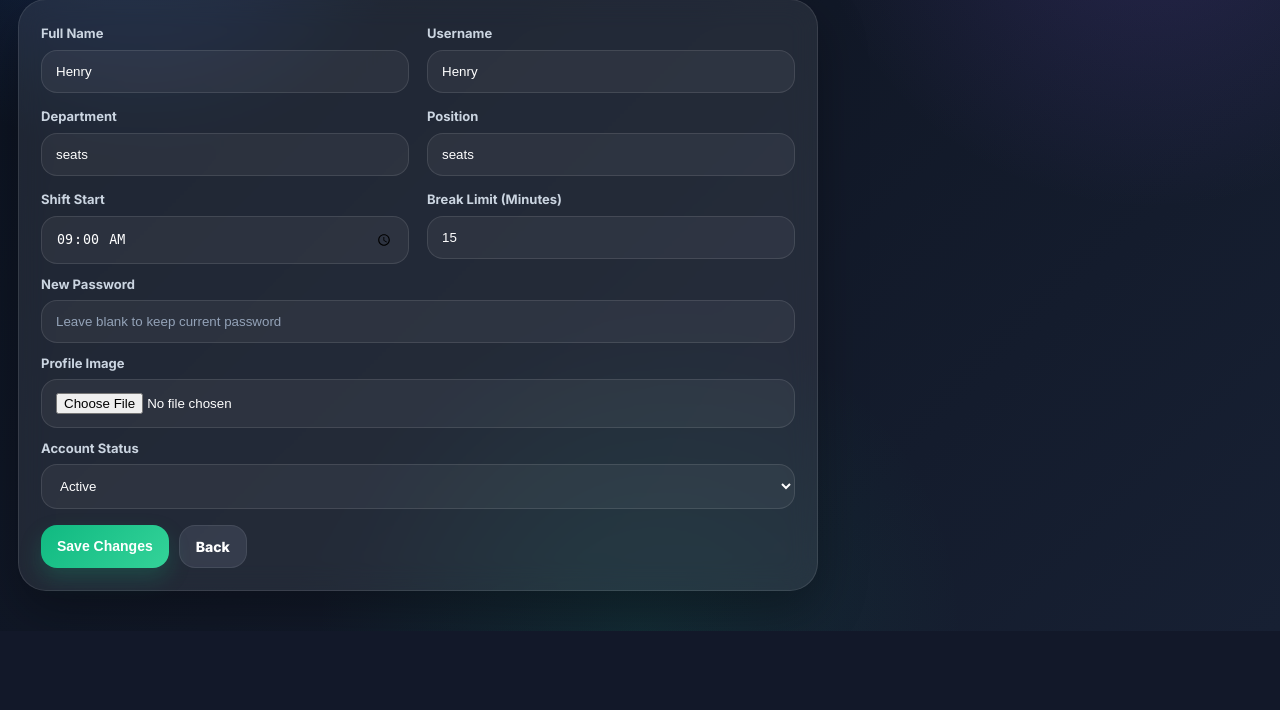
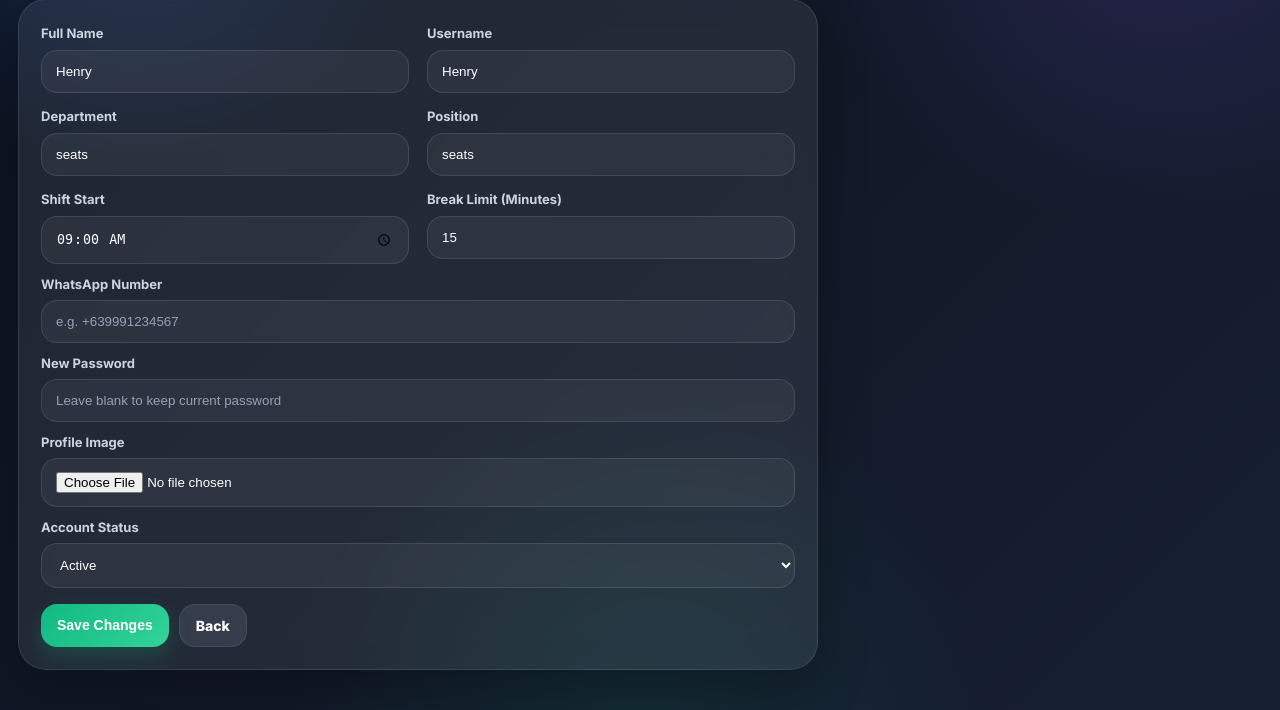
Before and after one commit to henryacosta401-prog/attendance-web, a Flask app: page /admin/edit-employee/3 in a window 1280 px wide. Shown: the part 242-952 px from the top of the page. Before the commit the page ends 873 px from the top, so only its background shows below. Run offline with Flask 3, Linux system fonts and the light colour scheme; a user stored in the database is signed in; data comes from the database, SQL or seed files in the repository; some libraries are stand-ins or nearby versions.

Commit message:
Add WhatsApp attendance notifications

```diff
--- a/app.py
+++ b/app.py
@@ -30,6 +30,14 @@ try:
 except Exception:
     GOOGLE_SHEETS_ENABLED = False
 
+# Optional Twilio WhatsApp support
+TWILIO_ENABLED = False
+try:
+    from twilio.rest import Client as TwilioClient
+    TWILIO_ENABLED = True
+except Exception:
+    TWILIO_ENABLED = False
+
 
 # =========================
 # CONFIG
@@ -37,6 +45,9 @@ except Exception:
 BASE_DIR = os.path.abspath(os.path.dirname(__file__))
 SQLITE_DATABASE = os.path.join(BASE_DIR, "attendance.db")
 DATABASE_URL = os.environ.get("DATABASE_URL", "").strip()
+TWILIO_ACCOUNT_SID = os.environ.get("TWILIO_ACCOUNT_SID", "").strip()
+TWILIO_AUTH_TOKEN = os.environ.get("TWILIO_AUTH_TOKEN", "").strip()
+TWILIO_WHATSAPP_FROM = os.environ.get("TWILIO_WHATSAPP_FROM", "").strip()
 
 DEFAULT_UPLOAD_FOLDER = os.path.join(BASE_DIR, "uploads")
 PERSISTENT_DISK_PATH = os.environ.get("RENDER_DISK_PATH", "").strip()
@@ -77,6 +88,20 @@ def today_str():
 
 def now_timestamp():
     return int(now_dt().timestamp())
+
+
+def normalize_whatsapp_number(value):
+    raw_value = (value or "").strip()
+    if not raw_value:
+        return ""
+    cleaned = raw_value.replace(" ", "").replace("-", "").replace("(", "").replace(")", "")
+    if cleaned.startswith("whatsapp:"):
+        cleaned = cleaned[len("whatsapp:"):]
+    if not cleaned.startswith("+"):
+        raise ValueError("WhatsApp number must start with + and country code.")
+    if not cleaned[1:].isdigit():
+        raise ValueError("WhatsApp number must contain only digits after +.")
+    return cleaned
 
 
 # =========================
@@ -202,6 +227,7 @@ def init_sqlite_db():
             profile_image TEXT,
             department TEXT DEFAULT 'Stellar Seats',
             position TEXT DEFAULT 'Employee',
+            whatsapp_number TEXT,
             shift_start TEXT DEFAULT '09:00',
             break_limit_minutes INTEGER NOT NULL DEFAULT 15,
             is_active INTEGER NOT NULL DEFAULT 1,
@@ -310,6 +336,8 @@ def init_sqlite_db():
         cursor.execute("ALTER TABLE users ADD COLUMN department TEXT DEFAULT 'Stellar Seats'")
     if "position" not in existing_cols_users:
         cursor.execute("ALTER TABLE users ADD COLUMN position TEXT DEFAULT 'Employee'")
+    if "whatsapp_number" not in existing_cols_users:
+        cursor.execute("ALTER TABLE users ADD COLUMN whatsapp_number TEXT")
     if "shift_start" not in existing_cols_users:
         cursor.execute("ALTER TABLE users ADD COLUMN shift_start TEXT DEFAULT '09:00'")
     if "break_limit_minutes" not in existing_cols_users:
@@ -436,6 +464,7 @@ def init_postgres_db():
                 profile_image TEXT,
                 department TEXT DEFAULT 'Stellar Seats',
                 position TEXT DEFAULT 'Employee',
+                whatsapp_number TEXT,
                 shift_start TEXT DEFAULT '09:00',
                 break_limit_minutes INTEGER NOT NULL DEFAULT 15,
                 is_active INTEGER NOT NULL DEFAULT 1,
@@ -443,6 +472,7 @@ def init_postgres_db():
             )
         """)
 
+        cur.execute("ALTER TABLE users ADD COLUMN IF NOT EXISTS whatsapp_number TEXT")
         cur.execute("ALTER TABLE users ADD COLUMN IF NOT EXISTS break_limit_minutes INTEGER NOT NULL DEFAULT 15")
 
         cur.execute("""
@@ -564,6 +594,28 @@ def create_notification(user_id, title, message):
     """, (user_id, title, message, now_str()), commit=True)
 
 
+def send_whatsapp_message(to_number, body):
+    if not (TWILIO_ENABLED and TWILIO_ACCOUNT_SID and TWILIO_AUTH_TOKEN and TWILIO_WHATSAPP_FROM and to_number and body):
+        return False, "WhatsApp disabled or missing configuration"
+
+    try:
+        client = TwilioClient(TWILIO_ACCOUNT_SID, TWILIO_AUTH_TOKEN)
+        client.messages.create(
+            from_=f"whatsapp:{normalize_whatsapp_number(TWILIO_WHATSAPP_FROM)}",
+            to=f"whatsapp:{normalize_whatsapp_number(to_number)}",
+            body=body
+        )
+        return True, "Sent"
+    except Exception as exc:
+        return False, str(exc)
+
+
+def send_employee_whatsapp(user_row, event_title, message):
+    if not user_row or not user_row["whatsapp_number"]:
+        return False, "No employee WhatsApp number"
+    return send_whatsapp_message(user_row["whatsapp_number"], message)
+
+
 def create_incident(user_id, error_type, report_date, message, admin_id):
     user = get_user_by_id(user_id)
 
@@ -1175,6 +1227,12 @@ def time_in():
     else:
         create_notification(user_id, "Timed In", f"You timed in at {now_str()} ET.")
 
+    send_employee_whatsapp(
+        user,
+        "Timed In",
+        f"{user['full_name']}, you timed in at {format_time_12h(now_str())} on {today_str()}."
+    )
+
     log_activity(user_id, "TIME IN", f"Employee timed in. Shift: {shift_start}")
     flash("Time in successful.", "success")
     return redirect(url_for("dashboard"))
@@ -1207,6 +1265,12 @@ def start_break():
     """, ("On Break", now_str(), attendance["id"]), commit=True)
 
     create_notification(user_id, "Break Started", f"You started break at {now_str()} ET.")
+    user = get_user_by_id(user_id)
+    send_employee_whatsapp(
+        user,
+        "Break Started",
+        f"{user['full_name']}, you started break at {format_time_12h(now_str())} on {today_str()}."
+    )
     log_activity(user_id, "BREAK START", "Employee started break")
     flash("Break started.", "info")
     return redirect(url_for("dashboard"))
@@ -1237,9 +1301,14 @@ def end_break():
         """, ("Timed In", now_str(), attendance["id"]), commit=True)
 
     create_notification(user_id, "Break Ended", f"You ended break at {now_str()} ET.")
+    user = get_user_by_id(user_id)
+    send_employee_whatsapp(
+        user,
+        "Break Ended",
+        f"{user['full_name']}, you ended break at {format_time_12h(now_str())} on {today_str()}."
+    )
     if attendance:
         total_break = total_break_minutes(attendance["id"])
-        user = get_user_by_id(user_id)
         break_limit_minutes = get_employee_break_limit(user)
         if is_overbreak(total_break, break_limit_minutes):
             create_notification(
@@ -1285,6 +1354,11 @@ def time_out():
     ok, msg = append_attendance_to_google_sheet(user_row, updated_attendance)
 
     create_notification(user_id, "Timed Out", f"You timed out at {now_str()} ET.")
+    send_employee_whatsapp(
+        user_row,
+        "Timed Out",
+        f"{user_row['full_name']}, you timed out at {format_time_12h(now_str())} on {today_str()}."
+    )
     log_activity(user_id, "TIME OUT", f"Employee timed out. Sheets sync: {msg if ok else 'Skipped/Failed'}")
     flash("Time out successful.", "success")
     return redirect(url_for("dashboard"))
@@ -2077,6 +2151,7 @@ def manage_employees():
         password = request.form.get("password", "").strip()
         department = request.form.get("department", "").strip() or "Stellar Seats"
         position = request.form.get("position", "").strip() or "Employee"
+        whatsapp_number = request.form.get("whatsapp_number", "").strip()
         shift_start = parse_shift_start(request.form.get("shift_start", DEFAULT_SHIFT_START))
         break_limit_minutes = parse_break_limit_minutes(request.form.get("break_limit_minutes", BREAK_LIMIT_MINUTES))
 
@@ -2087,6 +2162,12 @@ def manage_employees():
         existing = fetchone("SELECT id FROM users WHERE username = ?", (username,))
         if existing:
             flash("Username already exists.", "warning")
+            return redirect(url_for("manage_employees"))
+
+        try:
+            whatsapp_number = normalize_whatsapp_number(whatsapp_number)
+        except ValueError as exc:
+            flash(str(exc), "danger")
             return redirect(url_for("manage_employees"))
 
         profile_image = None
@@ -2100,9 +2181,9 @@ def manage_employees():
         execute_db("""
             INSERT INTO users (
                 full_name, username, password_hash, role, profile_image,
-                department, position, shift_start, break_limit_minutes, is_active, created_at
+                department, position, whatsapp_number, shift_start, break_limit_minutes, is_active, created_at
             )
-            VALUES (?, ?, ?, 'employee', ?, ?, ?, ?, ?, 1, ?)
+            VALUES (?, ?, ?, 'employee', ?, ?, ?, ?, ?, ?, 1, ?)
         """, (
             full_name,
             username,
@@ -2110,6 +2191,7 @@ def manage_employees():
             profile_image,
             department,
             position,
+            whatsapp_number or None,
             shift_start,
             break_limit_minutes,
             now_str()
@@ -2149,6 +2231,7 @@ def edit_employee(user_id):
         username = request.form.get("username", "").strip()
         department = request.form.get("department", "").strip() or "Stellar Seats"
         position = request.form.get("position", "").strip() or "Employee"
+        whatsapp_number = request.form.get("whatsapp_number", "").strip()
         shift_start = parse_shift_start(request.form.get("shift_start", user["shift_start"] or DEFAULT_SHIFT_START))
         break_limit_minutes = parse_break_limit_minutes(request.form.get("break_limit_minutes", user["break_limit_minutes"]))
         is_active = 1 if request.form.get("is_active") == "1" else 0
@@ -2165,6 +2248,12 @@ def edit_employee(user_id):
 
         if existing:
             flash("Username already used by another employee.", "warning")
+            return redirect(url_for("edit_employee", user_id=user_id))
+
+        try:
+            whatsapp_number = normalize_whatsapp_number(whatsapp_number)
+        except ValueError as exc:
+            flash(str(exc), "danger")
             return redirect(url_for("edit_employee", user_id=user_id))
 
         profile_image = user["profile_image"]
@@ -2180,21 +2269,21 @@ def edit_employee(user_id):
             execute_db("""
                 UPDATE users
                 SET full_name = ?, username = ?, password_hash = ?, profile_image = ?,
-                    department = ?, position = ?, shift_start = ?, break_limit_minutes = ?, is_active = ?
+                    department = ?, position = ?, whatsapp_number = ?, shift_start = ?, break_limit_minutes = ?, is_active = ?
                 WHERE id = ?
             """, (
                 full_name, username, generate_password_hash(password), profile_image,
-                department, position, shift_start, break_limit_minutes, is_active, user_id
+                department, position, whatsapp_number or None, shift_start, break_limit_minutes, is_active, user_id
             ), commit=True)
         else:
             execute_db("""
                 UPDATE users
                 SET full_name = ?, username = ?, profile_image = ?,
-                    department = ?, position = ?, shift_start = ?, break_limit_minutes = ?, is_active = ?
+                    department = ?, position = ?, whatsapp_number = ?, shift_start = ?, break_limit_minutes = ?, is_active = ?
                 WHERE id = ?
             """, (
                 full_name, username, profile_image,
-                department, position, shift_start, break_limit_minutes, is_active, user_id
+                department, position, whatsapp_number or None, shift_start, break_limit_minutes, is_active, user_id
             ), commit=True)
 
         log_activity(session["user_id"], "EDIT EMPLOYEE", f"Edited employee: {full_name} | Shift: {shift_start} | Break Limit: {break_limit_minutes}m")
--- a/requirements.txt
+++ b/requirements.txt
@@ -3,3 +3,4 @@ Werkzeug
 gunicorn
 psycopg2-binary
 openpyxl
+twilio
--- a/templates/edit_employee.html
+++ b/templates/edit_employee.html
@@ -43,6 +43,9 @@
         <input class="input" type="number" name="break_limit_minutes" value="{{ employee.break_limit_minutes if employee.break_limit_minutes else 15 }}" min="1">
     </div>
 </div>
+
+<label style="display:block; margin-top:12px;">WhatsApp Number</label>
+<input class="input" type="text" name="whatsapp_number" value="{{ employee.whatsapp_number if employee.whatsapp_number else '' }}" placeholder="e.g. +639991234567">
         <label style="display:block; margin-top:12px;">New Password</label>
         <input class="input" type="password" name="password" placeholder="Leave blank to keep current password">
 
--- a/templates/manage_employees.html
+++ b/templates/manage_employees.html
@@ -27,6 +27,9 @@
 
             <label style="display:block; margin-top:12px;">Position</label>
             <input class="input" type="text" name="position" placeholder="e.g. VA / Team Member">
+
+            <label style="display:block; margin-top:12px;">WhatsApp Number</label>
+            <input class="input" type="text" name="whatsapp_number" placeholder="e.g. +639991234567">
 
             <label style="display:block; margin-top:12px;">Shift Start</label>
             <input class="input" type="time" name="shift_start" value="09:00">
```
